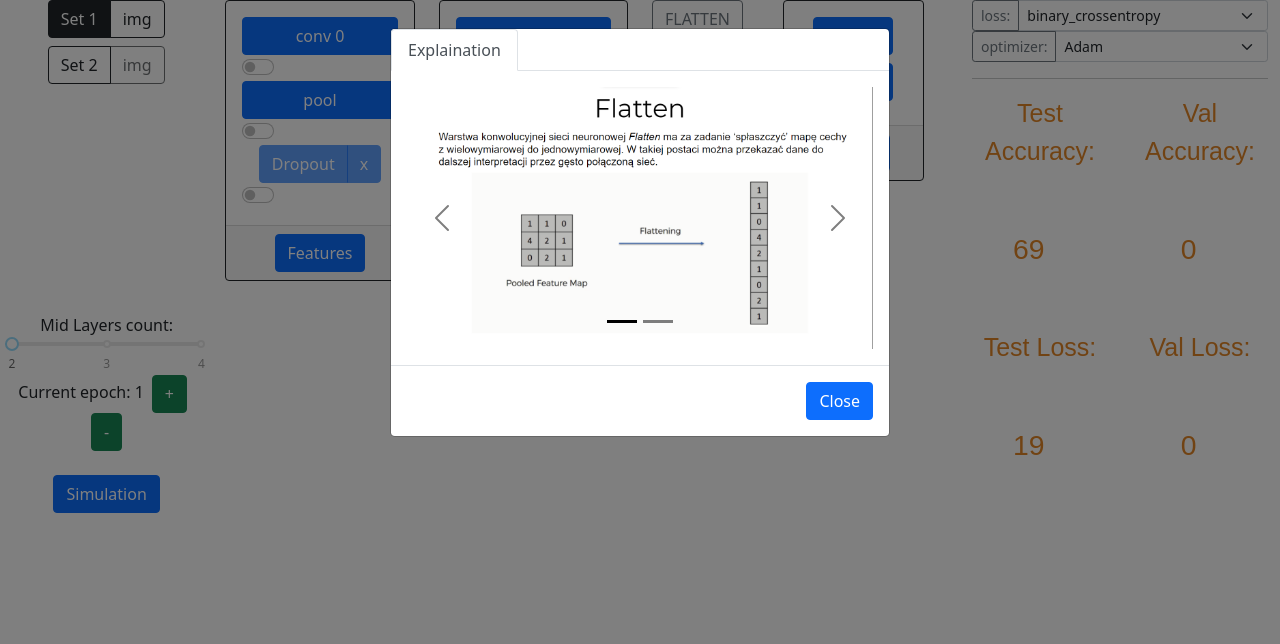
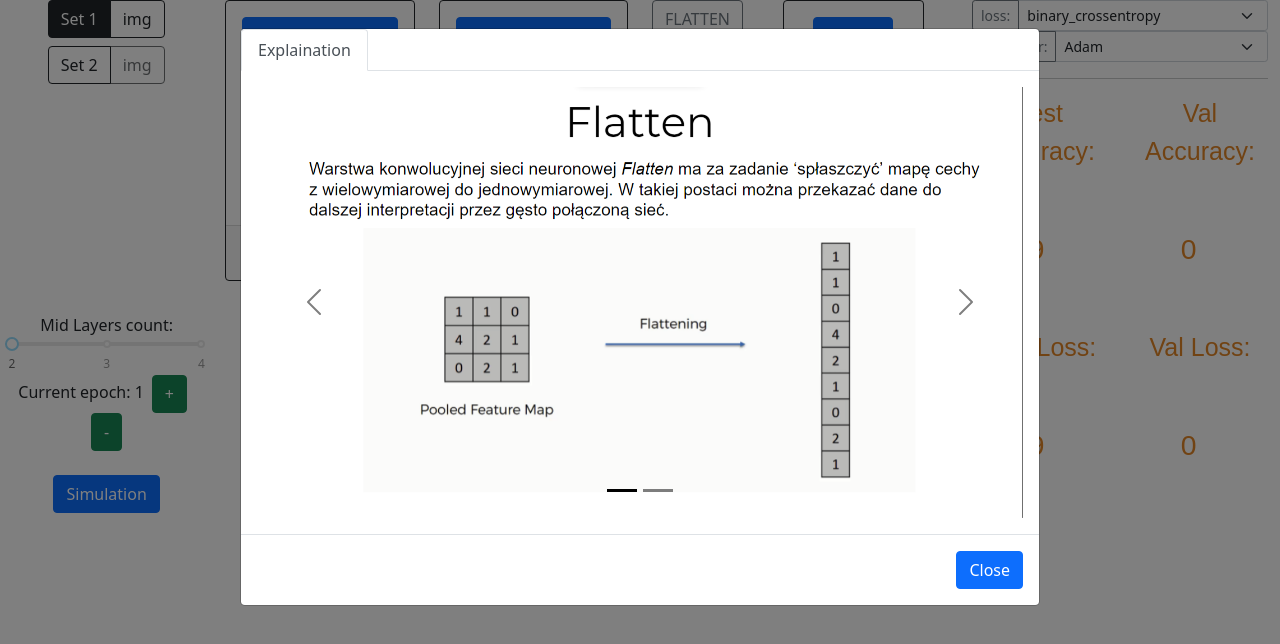
Before and after one commit to Wklej/CNNSIM, a React (Create React App) app: page / in a window 1280 px wide. Both pictures are taken after a click on the button "FLATTEN". Shown: the top 644 px of the page. Built offline with nearby package versions, Linux system fonts and the light colour scheme.

Commit message:
+modals resized

```diff
--- a/src/Modal/Components/Features.js
+++ b/src/Modal/Components/Features.js
@@ -87,7 +87,7 @@ const Features = ({show, handleClose, idx}) => {
     }
 
    return (
-        <Modal show={show} onHide={handleClose}>
+        <Modal show={show} onHide={handleClose} size='lg'>
             <Tabs activeKey={type} onSelect={(e) => setType(e)}>
                 <Tab eventKey="activations" title="Activations">
                     { bodyType() }
--- a/src/Modal/Components/Karuzela.js
+++ b/src/Modal/Components/Karuzela.js
@@ -23,8 +23,8 @@ const Karuzela = ({content, idx}) => {
     }
 
     return (
-        <Carousel variant="dark" controls={content.length === 1 ? false : true}
-                                    indicators={content.length === 1 ? false : true}>
+        <Carousel variant="dark" controls={content.length === 1 || idx ? false : true}
+                                    indicators={content.length === 1 || idx ? false : true}>
             { idx === undefined ? items() : item() }
         </Carousel>
     );
--- a/src/Modal/ExplainModal.js
+++ b/src/Modal/ExplainModal.js
@@ -6,7 +6,7 @@ const ExplainModal = ({show, handleClose, type}) => {
 
     return (
         <>
-            <Modal show={show} onHide={handleClose}>
+            <Modal show={show} onHide={handleClose} size='lg'>
                 <Tabs>
                     <Tab eventKey="explaination" title="Explaination">
                         <Explaination layerType={type} />
--- a/src/Modal/ImageModal.js
+++ b/src/Modal/ImageModal.js
@@ -4,7 +4,7 @@ import ImageSelection from "./Components/ImageSelection";
 const ImageModal = ({show, handleClose, handleImageChange, images}) => {
     return (
         <>
-            <Modal show={show} onHide={handleClose}>
+            <Modal show={show} onHide={handleClose} size='lg'>
                 <Modal.Header>Image selection</Modal.Header>
                 <Modal.Body>
                     <div className="d-flex justify-content-evenly">
--- a/src/Modal/LayerModal.js
+++ b/src/Modal/LayerModal.js
@@ -18,7 +18,7 @@ const LayerModal = ({show, handleClose, body, id}) => {
     }
 
     return (
-        <Modal show={show} onHide={handleClose}>
+        <Modal show={show} onHide={handleClose} size='lg'>
             <Tabs activeKey={type} onSelect={(e) => setType(e)}>
                 <Tab eventKey="explaination" title="Explaination">
                     { bodyType() }
```
